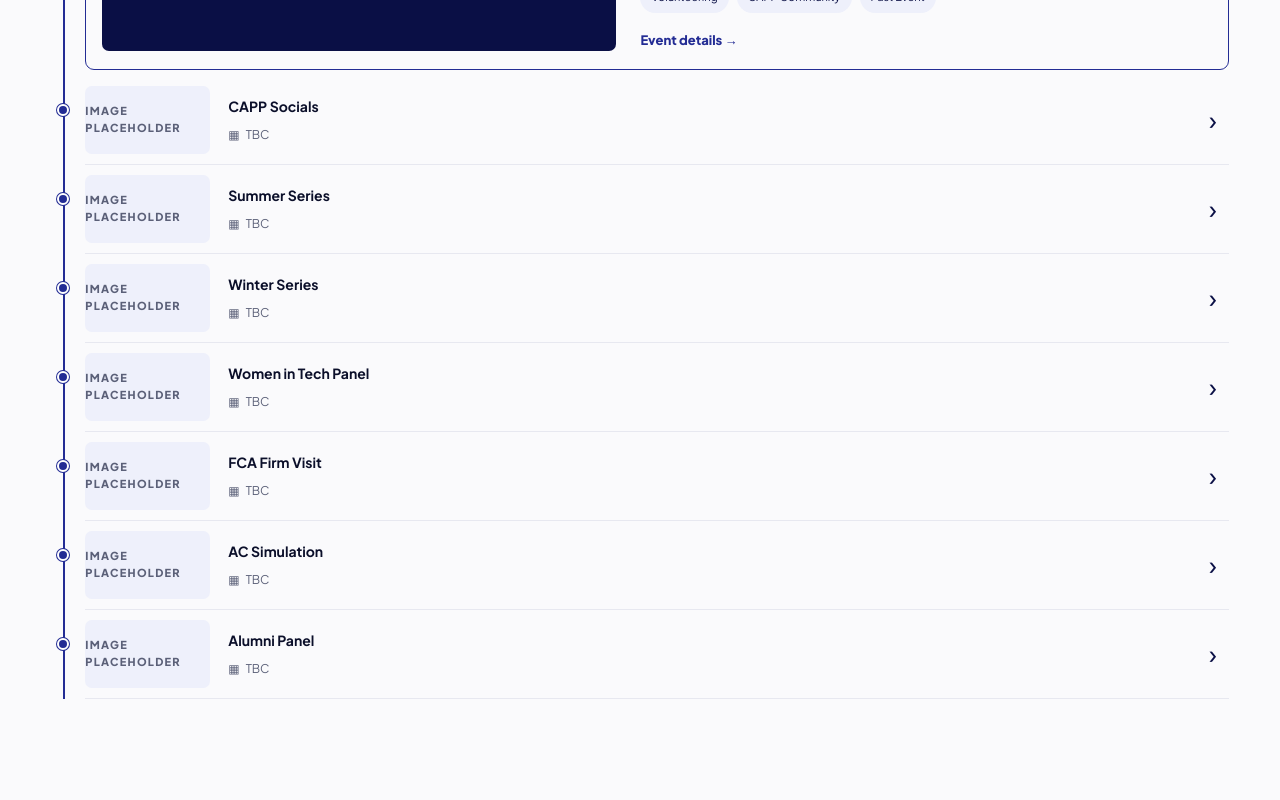
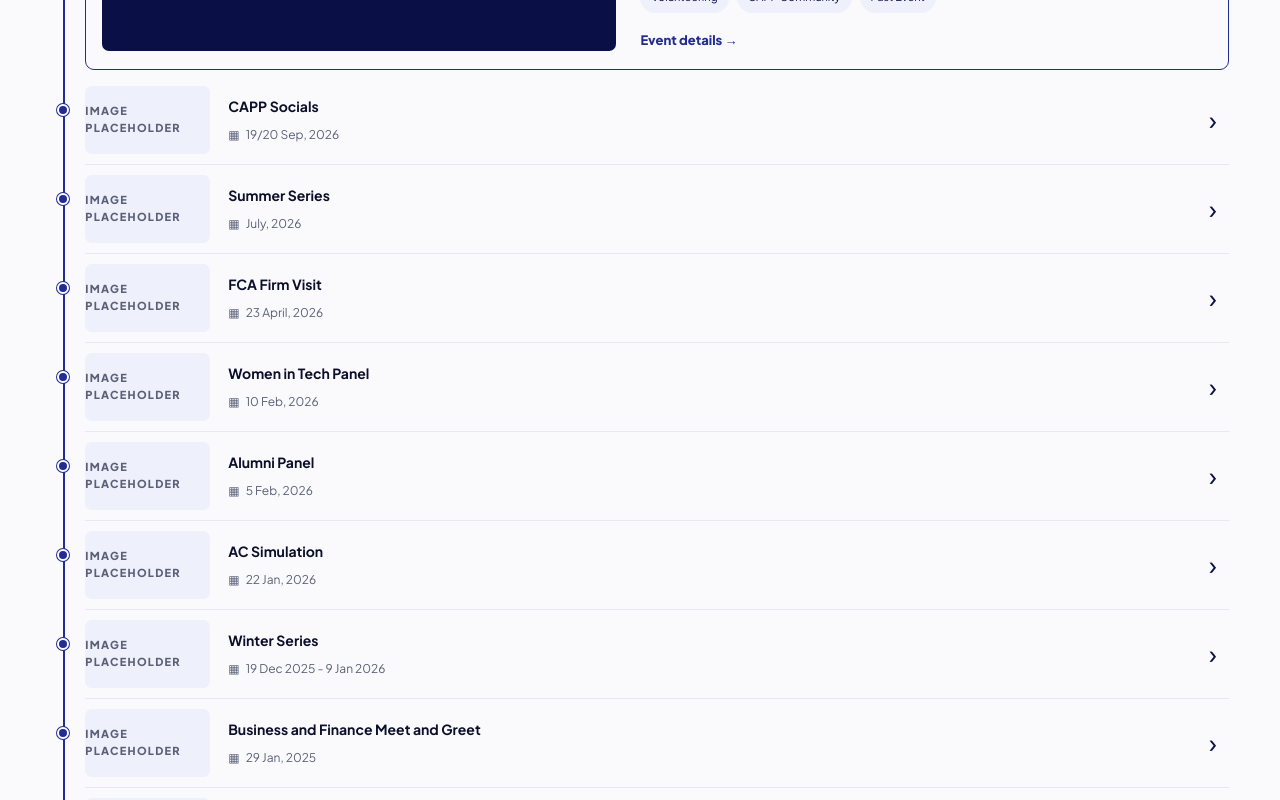
Before and after one commit to srahman14/cappweb, a Next.js app: page /events in a window 1280 px wide. Shown: the part 1300-2100 px from the top of the page. Built offline with nearby package versions, Linux system fonts and the light colour scheme.

Commit message:
dates for events

```diff
--- a/src/app/events/page.tsx
+++ b/src/app/events/page.tsx
@@ -29,43 +29,57 @@ const pastEvents = [
   {
     id: 4,
     title: "CAPP Socials",
-    date: "TBC",
+    date: "19/20 Sep, 2026",
     category: "Wellbeing",
   },
   {
     id: 5,
     title: "Summer Series",
-    date: "TBC",
+    date: "July, 2026",
     category: "Networking",
   },
   {
     id: 6,
-    title: "Winter Series",
-    date: "TBC",
+    title: "FCA Firm Visit",
+    date: "23 April, 2026",
     category: "Education",
   },
+
   {
     id: 7,
     title: "Women in Tech Panel",
-    date: "TBC",
+    date: "10 Feb, 2026",
     category: "Education",
   },
+
   {
     id: 8,
-    title: "FCA Firm Visit",
-    date: "TBC",
+    title: "Alumni Panel",
+    date: "5 Feb, 2026",
     category: "Education",
   },
   {
     id: 9,
     title: "AC Simulation",
-    date: "TBC",
+    date: "22 Jan, 2026",
     category: "Education",
   },
   {
     id: 10,
-    title: "Alumni Panel",
-    date: "TBC",
+    title: "Winter Series",
+    date: "19 Dec 2025 - 9 Jan 2026",
+    category: "Education",
+  },
+  {
+    id: 11,
+    title: "Business and Finance Meet and Greet",
+    date: "29 Jan, 2025",
+    category: "Education",
+  },
+  {
+    id: 12,
+    title: "Tech Meet and Greet",
+    date: "27 Jan, 2025",
     category: "Education",
   },
 ];
```
